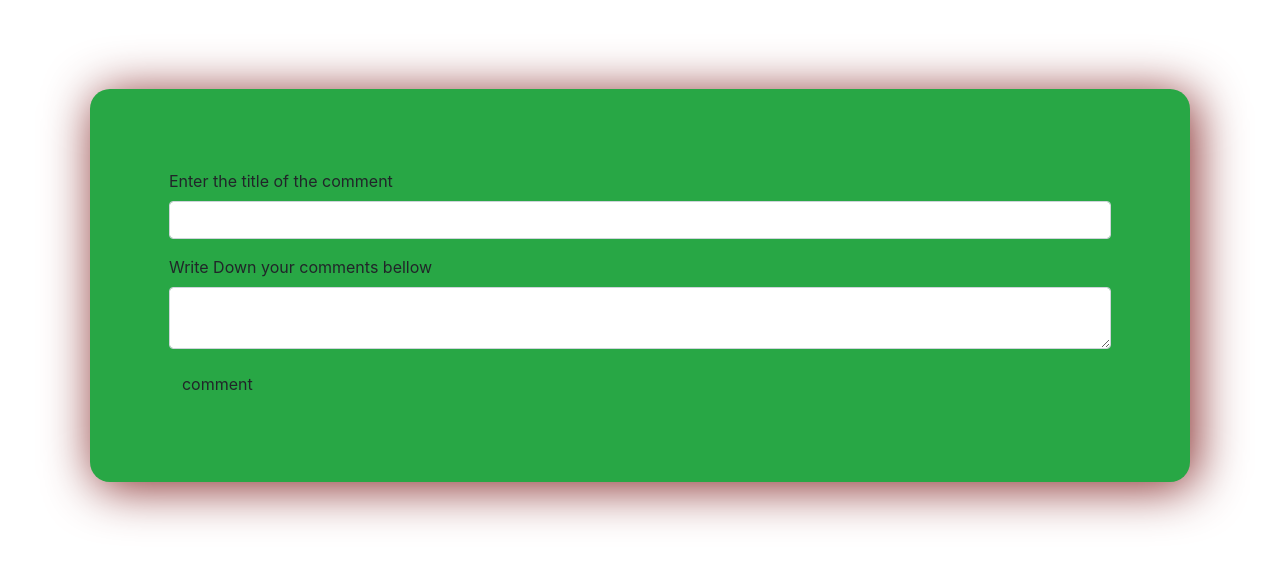
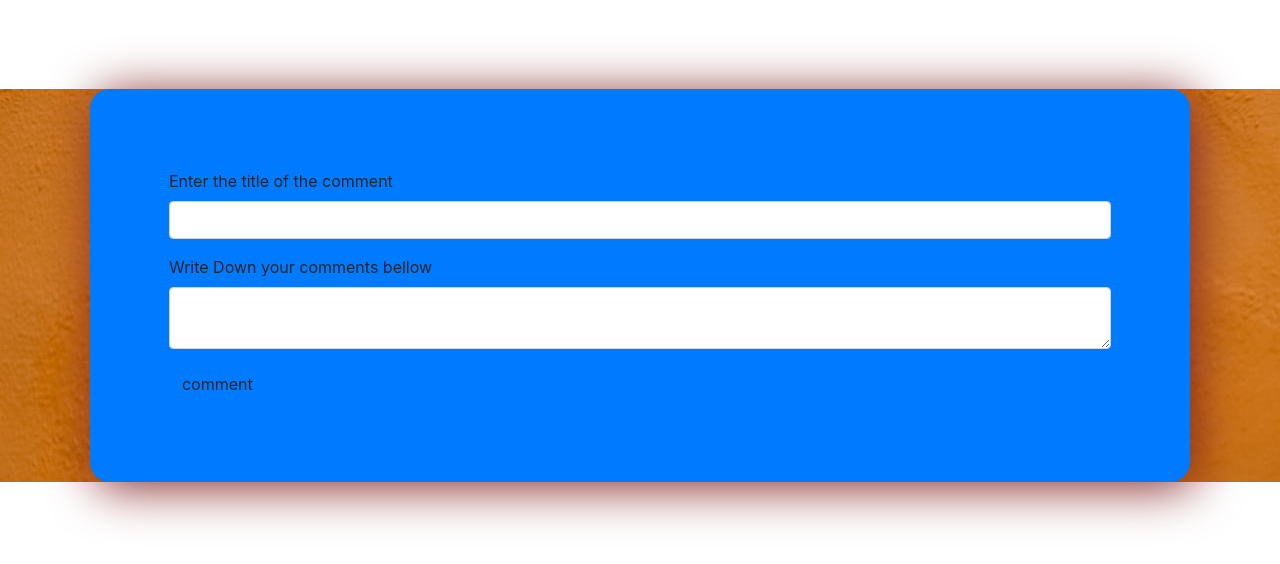
Before and after one commit to Brian-Muchera/personal-blogs, a Flask app: page /blogs/1/new/comments in a window 1280 px wide. Shown: the part 66-630 px from the top of the page. Run offline with Flask 2, Linux system fonts and the light colour scheme; the visitor is signed in with stand-in values (Sample User, id 1); data comes from the database, SQL or seed files in the repository; some libraries are stand-ins or nearby versions.

Commit message:
added images

```diff
--- a/app/static/blogs.css
+++ b/app/static/blogs.css
@@ -60,5 +60,8 @@ nav{
     box-shadow: 5px 5px 50px rgb(141, 40, 40);
 }
 .sub{
-    background-image: url("../static/photos/photo-1.jpeg");
+    background-image: url("../static/assets/photo-1.jpeg");
 }
+.new{
+    background-image: url("../static/assets/photo-1.jpeg");
+}
--- a/app/static/quotes.css
+++ b/app/static/quotes.css
@@ -13,3 +13,6 @@
     font-style: oblique;
     font-weight: light;
 }
+.dp-1{
+    background-image: url("../static/assets/photo-15.jpeg");
+}
--- a/app/templates/comments/new.html
+++ b/app/templates/comments/new.html
@@ -6,8 +6,10 @@
 {{super()}}
 <link rel="stylesheet" href="{{url_for('static', filename ='blogs.css')}}">
 {%endblock%}
-<div class="form bg-success newcomment">
+<div class="new">
+<div class="form bg-primary newcomment">
 {{wtf.quick_form(form)}}
+</div>
 </div>
 
 {%endblock%}
--- a/app/templates/quotes.html
+++ b/app/templates/quotes.html
@@ -6,13 +6,14 @@
 {{super()}}
 <link rel="stylesheet" href="{{url_for('static', filename ='quotes.css')}}">
 {%endblock%}
-
+<div class="dp-1">
 <div class="quote card bg-primary quote">
 
     <p>{{quote.quote}}</p>
     <hr>
     <h4 class="author">~~ {{quote.author}} ~~</h4>
 </div>
+</div>
 
 
 {%endblock%}
```
Also changed, not shown: app/static/assets/1.jpeg (renamed from app/static/photos/1.jpeg), app/static/assets/photo-1.jpeg (renamed from app/static/photos/photo-1.jpeg), app/static/assets/photo-15.jpeg (added).
